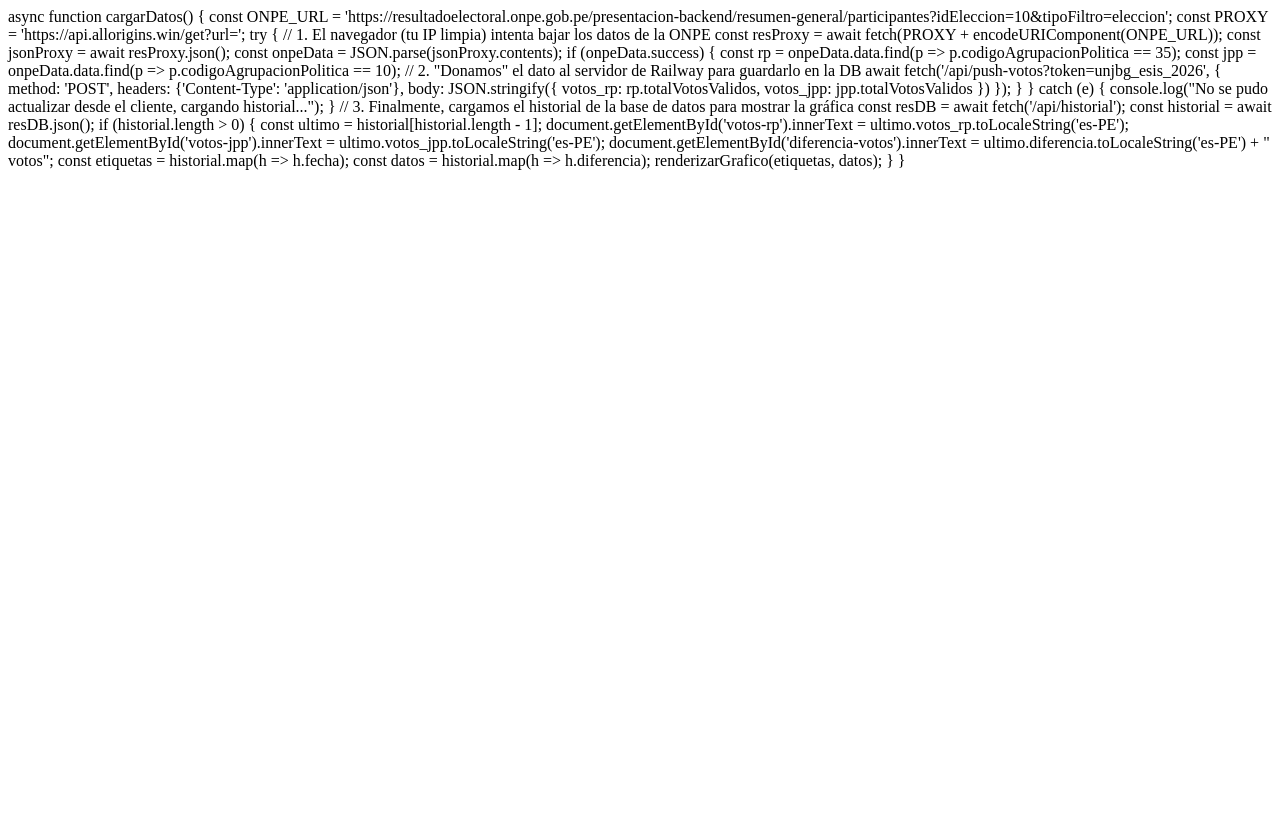
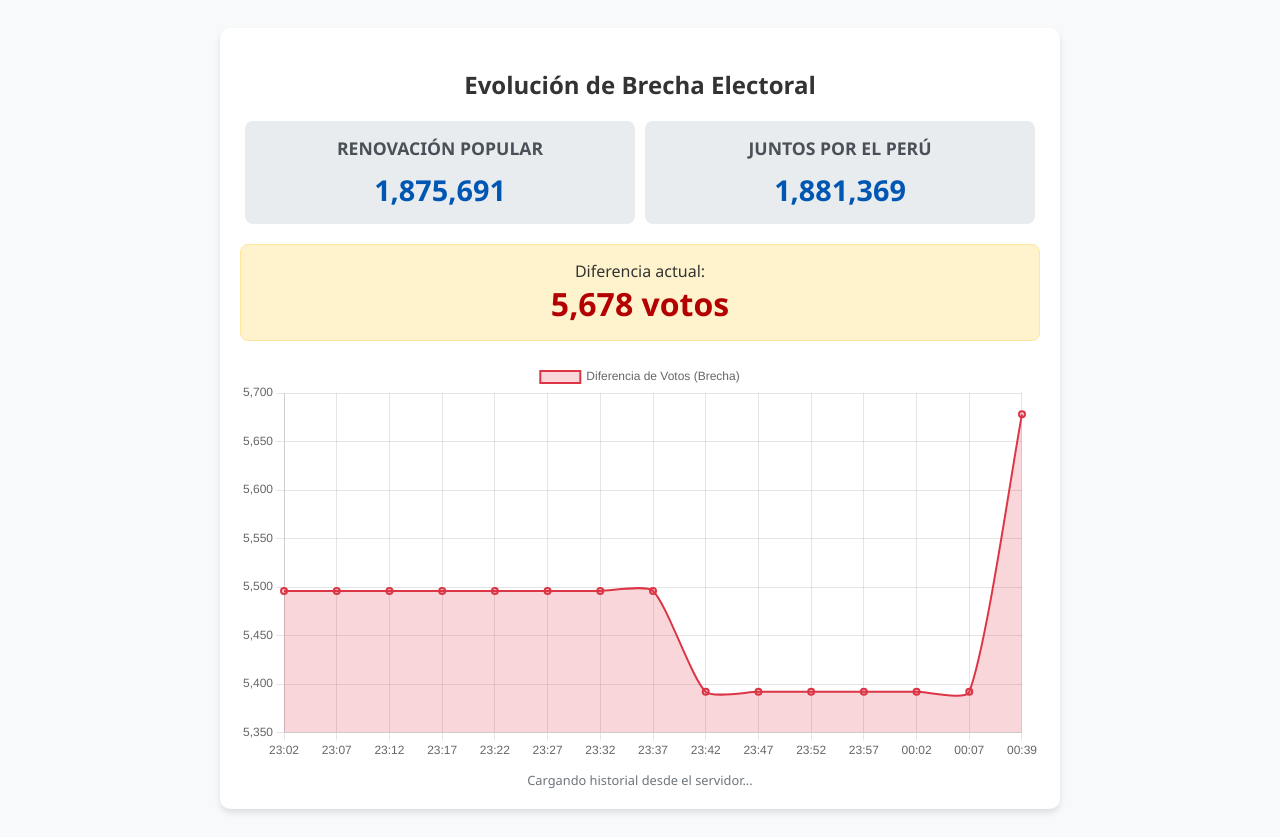
Before and after one commit to lqueanin/elecciones2026_rp_vs_jp, a Flask app: page / in a window 1280 px wide. Before the commit the page ends 170 px from the top, so only its background shows below. Run offline with Flask 3, Linux system fonts and the light colour scheme; data comes from the database, SQL or seed files in the repository.

Commit message:
Refactor HTML structure and update data loading script

```diff
--- a/templates/index.html
+++ b/templates/index.html
@@ -1,18 +1,99 @@
+<!DOCTYPE html>
+<html lang="es">
+<head>
+    <meta charset="UTF-8">
+    <meta name="viewport" content="width=device-width, initial-scale=1.0">
+    <title>Brecha Electoral: RP vs JPP</title>
+    <script src="https://cdn.jsdelivr.net/npm/chart.js"></script>
+    <style>
+        body { font-family: 'Segoe UI', Tahoma, Geneva, Verdana, sans-serif; background-color: #f8f9fa; color: #333; text-align: center; padding: 20px; }
+        .dashboard { max-width: 800px; margin: 0 auto; background: white; padding: 20px; border-radius: 10px; box-shadow: 0 4px 6px rgba(0,0,0,0.1); }
+        .candidatos { display: flex; justify-content: space-around; margin-bottom: 20px; }
+        .tarjeta { padding: 15px; border-radius: 8px; width: 45%; background: #e9ecef; }
+        .tarjeta h3 { margin: 0 0 10px 0; font-size: 1.1em; color: #495057; }
+        .votos { font-size: 1.8em; font-weight: bold; color: #0056b3; }
+        .brecha-container { margin: 20px 0; padding: 15px; background: #fff3cd; border-radius: 8px; border: 1px solid #ffe69c; }
+        .brecha-valor { font-size: 2em; font-weight: bold; color: #b30000; }
+        canvas { max-width: 100%; margin-top: 20px; }
+        .status { font-size: 0.8em; color: #6c757d; margin-top: 10px; }
+    </style>
+</head>
+<body>
+
+<div class="dashboard">
+    <h2>Evolución de Brecha Electoral</h2>
+
+    <div class="candidatos">
+        <div class="tarjeta">
+            <h3>RENOVACIÓN POPULAR</h3>
+            <div class="votos" id="votos-rp">...</div>
+        </div>
+        <div class="tarjeta">
+            <h3>JUNTOS POR EL PERÚ</h3>
+            <div class="votos" id="votos-jpp">...</div>
+        </div>
+    </div>
+
+    <div class="brecha-container">
+        <div>Diferencia actual:</div>
+        <div class="brecha-valor" id="diferencia-votos">0 votos</div>
+    </div>
+
+    <canvas id="graficoBrecha"></canvas>
+    <div class="status" id="status-update">Actualizando datos...</div>
+</div>
+
+<script>
+    let chartBrecha;
+
+    // Función para dibujar la gráfica
+    function renderizarGrafico(etiquetas, datos) {
+        const ctx = document.getElementById('graficoBrecha').getContext('2d');
+        if (chartBrecha) {
+            chartBrecha.destroy();
+        }
+        chartBrecha = new Chart(ctx, {
+            type: 'line',
+            data: {
+                labels: etiquetas,
+                datasets: [{
+                    label: 'Diferencia de Votos (Brecha)',
+                    data: datos,
+                    borderColor: '#dc3545',
+                    backgroundColor: 'rgba(220, 53, 69, 0.2)',
+                    borderWidth: 2,
+                    fill: true,
+                    tension: 0.2
+                }]
+            },
+            options: {
+                responsive: true,
+                scales: { y: { beginAtZero: false } },
+                animation: false
+            }
+        });
+    }
+
+    // Función principal: Scraping desde el cliente + Guardado en DB
     async function cargarDatos() {
         const ONPE_URL = 'https://resultadoelectoral.onpe.gob.pe/presentacion-backend/resumen-general/participantes?idEleccion=10&tipoFiltro=eleccion';
         const PROXY = 'https://api.allorigins.win/get?url=';
 
         try {
-        // 1. El navegador (tu IP limpia) intenta bajar los datos de la ONPE
+            document.getElementById('status-update').innerText = "Consultando ONPE...";
+
+            // 1. Obtenemos los datos usando tu IP actual (que no está bloqueada)
             const resProxy = await fetch(PROXY + encodeURIComponent(ONPE_URL));
             const jsonProxy = await resProxy.json();
             const onpeData = JSON.parse(jsonProxy.contents);
 
-        if (onpeData.success) {
+            if (onpeData.success && onpeData.data) {
+                // Filtramos los partidos
                 const rp = onpeData.data.find(p => p.codigoAgrupacionPolitica == 35);
                 const jpp = onpeData.data.find(p => p.codigoAgrupacionPolitica == 10);
 
-            // 2. "Donamos" el dato al servidor de Railway para guardarlo en la DB
+                if (rp && jpp) {
+                    // 2. Enviamos el dato a Railway para que lo guarde en la base de datos
                     await fetch('/api/push-votos?token=unjbg_esis_2026', {
                         method: 'POST',
                         headers: {'Content-Type': 'application/json'},
@@ -21,23 +102,42 @@ async function cargarDatos() {
                             votos_jpp: jpp.totalVotosValidos
                         })
                     });
+                    document.getElementById('status-update').innerText = "Datos sincronizados con éxito.";
                 }
-    } catch (e) {
-        console.log("No se pudo actualizar desde el cliente, cargando historial...");
+            }
+        } catch (error) {
+            console.error("Error en la actualización en vivo:", error);
+            document.getElementById('status-update').innerText = "Cargando historial desde el servidor...";
         }
 
-    // 3. Finalmente, cargamos el historial de la base de datos para mostrar la gráfica
-    const resDB = await fetch('/api/historial');
-    const historial = await resDB.json();
+        // 3. Consultamos el historial completo de la base de datos para mostrarlo
+        try {
+            const respuesta = await fetch('/api/historial');
+            const historial = await respuesta.json();
 
             if (historial.length > 0) {
                 const ultimo = historial[historial.length - 1];
+
                 document.getElementById('votos-rp').innerText = ultimo.votos_rp.toLocaleString('es-PE');
                 document.getElementById('votos-jpp').innerText = ultimo.votos_jpp.toLocaleString('es-PE');
                 document.getElementById('diferencia-votos').innerText = ultimo.diferencia.toLocaleString('es-PE') + " votos";
 
-        const etiquetas = historial.map(h => h.fecha);
-        const datos = historial.map(h => h.diferencia);
+                const etiquetas = historial.map(item => item.fecha);
+                const datos = historial.map(item => item.diferencia);
+
                 renderizarGrafico(etiquetas, datos);
             }
+        } catch (error) {
+            console.error("Error al cargar el historial de la DB:", error);
         }
+    }
+
+    // Al cargar la página y cada 5 minutos
+    window.onload = () => {
+        cargarDatos();
+        setInterval(cargarDatos, 5 * 60 * 1000);
+    };
+</script>
+
+</body>
+</html>
```
Lines whose indentation alone changed are shown as unchanged.
